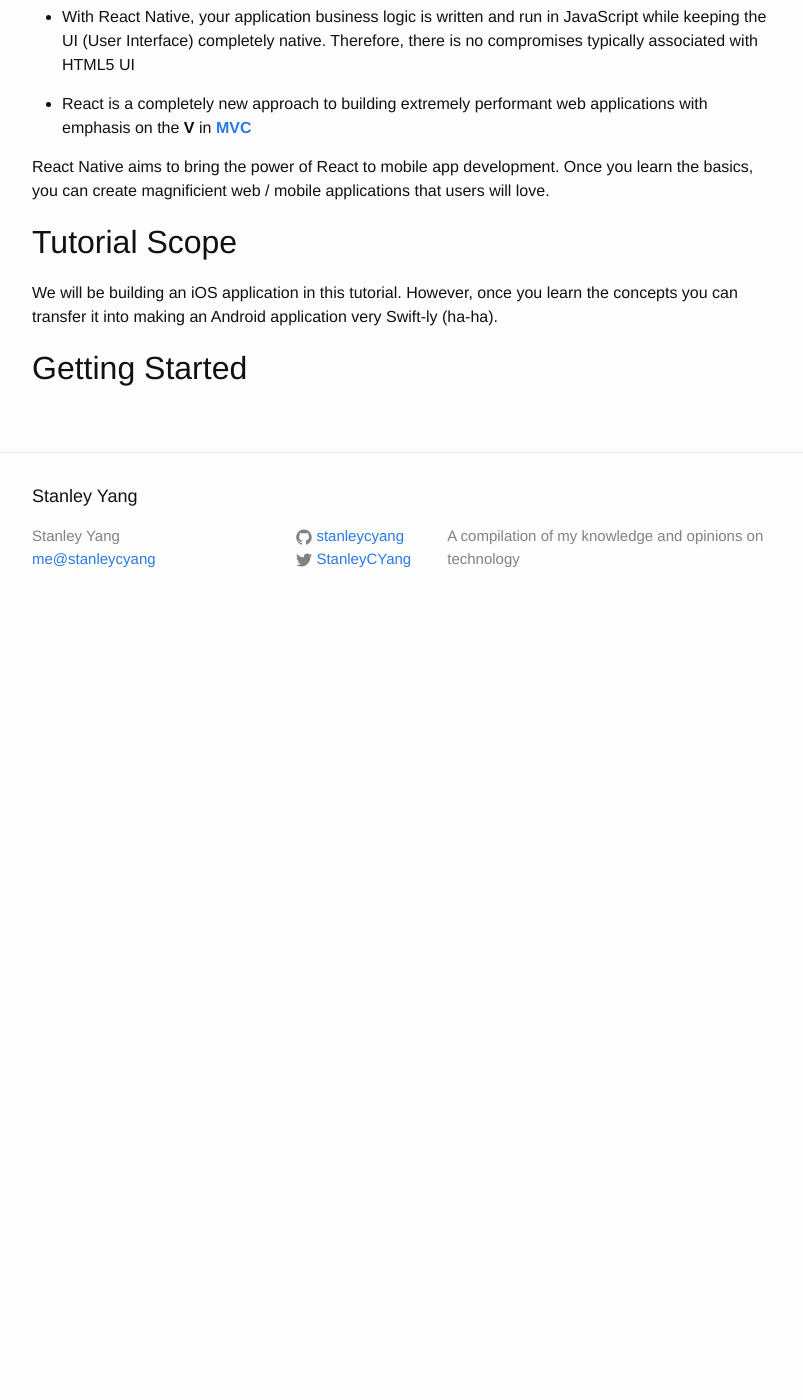
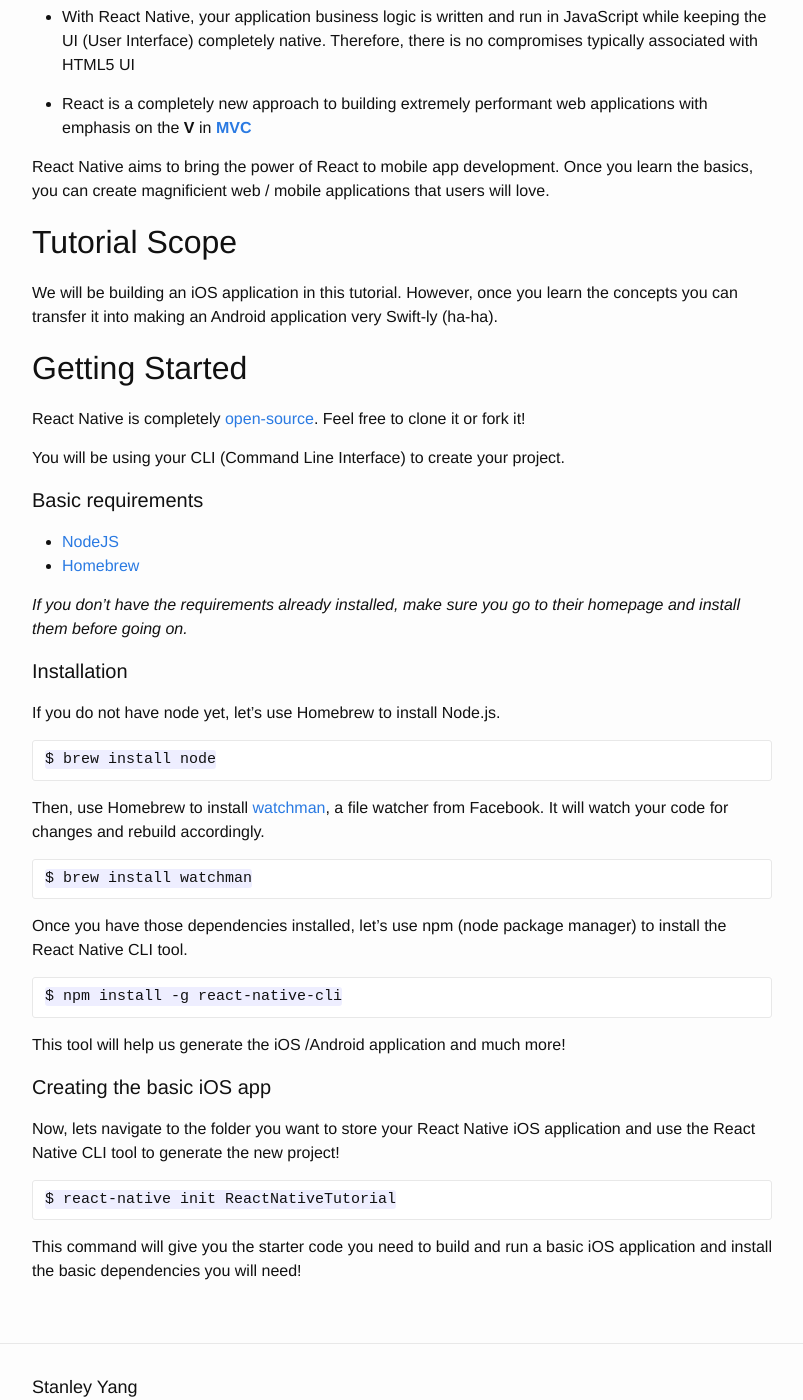
Before and after one commit to stanleycyang/stanleycyang.github.io, a Jekyll site: the page built from _posts/2015-10-04-react-native-tutorial-with-navigation-and-animation.markdown, in a window 1280 px wide and 1400 px high, scrolled down 591 px. Shown: the whole window, without its empty margins (238-1041 px from the left). Built offline with Jekyll 4.4.1, drawn with Linux system fonts in a browser that asks for light colours; comment, search, counter and statistics services are not loaded; before the commit the page ends 1221 px from its top, so only the background shows below that.

Commit message:
Finished installation

```diff
--- a/_posts/2015-10-04-react-native-tutorial-with-navigation-and-animation.markdown
+++ b/_posts/2015-10-04-react-native-tutorial-with-navigation-and-animation.markdown
@@ -30,3 +30,38 @@ React Native aims to bring the power of React to mobile app development. Once yo
 We will be building an iOS application in this tutorial. However, once you learn the concepts you can transfer it into making an Android application very Swift-ly (ha-ha).
 
 ##Getting Started
+
+React Native is completely [open-source](https://github.com/facebook/react-native). Feel free to clone it or fork it!
+
+You will be using your CLI (Command Line Interface) to create your project.
+
+####Basic requirements
+
+- [NodeJS](https://nodejs.org/en/)
+- [Homebrew](http://brew.sh/)
+
+*If you don't have the requirements already installed, make sure you go to their homepage and install them before going on.*
+
+####Installation
+
+If you do not have node yet, let's use Homebrew to install Node.js.
+
+	$ brew install node
+
+Then, use Homebrew to install [watchman](https://facebook.github.io/watchman/), a file watcher from Facebook. It will watch your code for changes and rebuild accordingly.
+
+	$ brew install watchman
+
+Once you have those dependencies installed, let's use npm (node package manager) to install the React Native CLI tool.
+
+	$ npm install -g react-native-cli
+
+This tool will help us generate the iOS /Android application and much more!
+
+####Creating the basic iOS app
+
+Now, lets navigate to the folder you want to store your React Native iOS application and use the React Native CLI tool to generate the new project!
+
+	$ react-native init ReactNativeTutorial
+
+This command will give you the starter code you need to build and run a basic iOS application and install the basic dependencies you will need!
```
